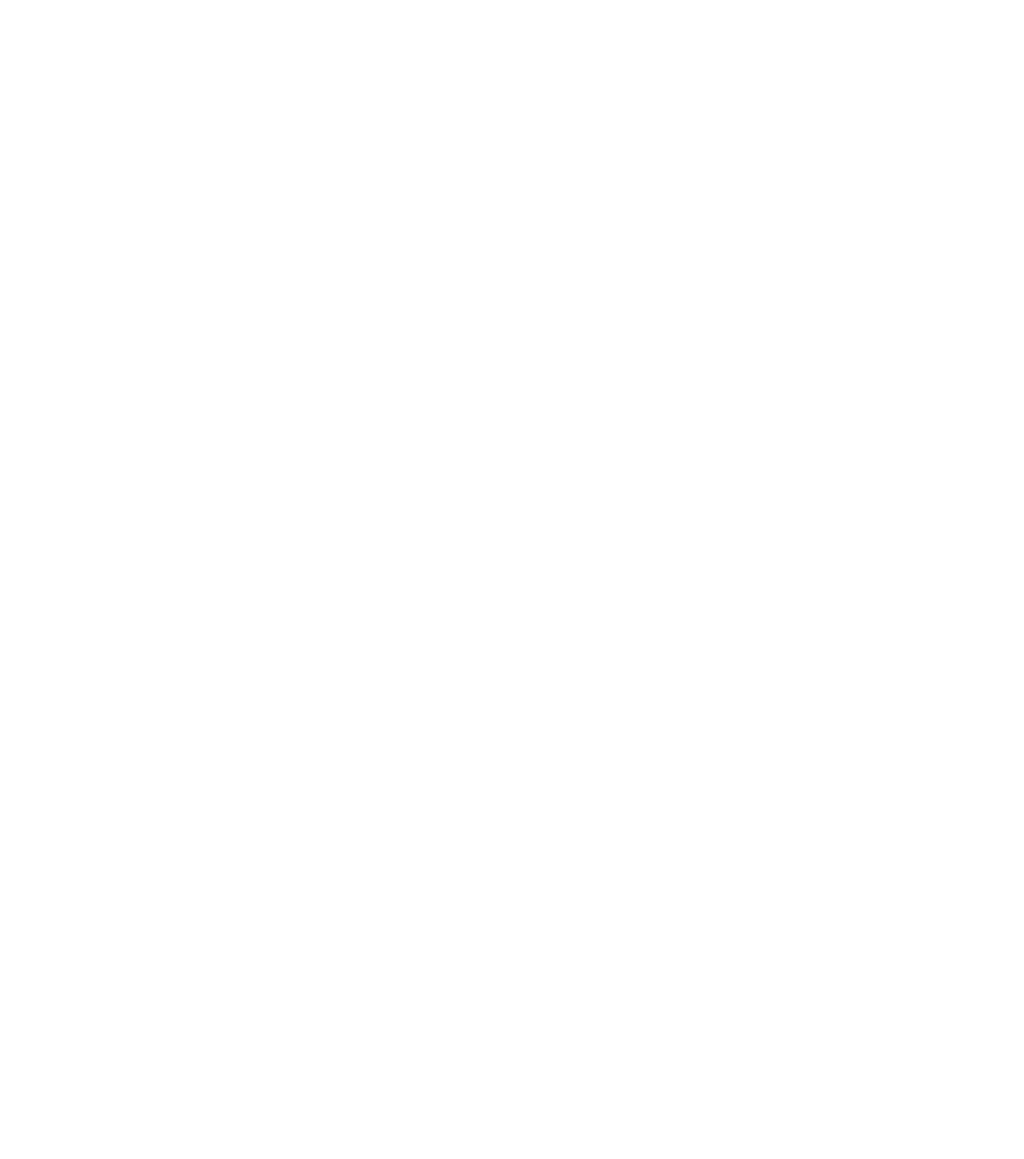
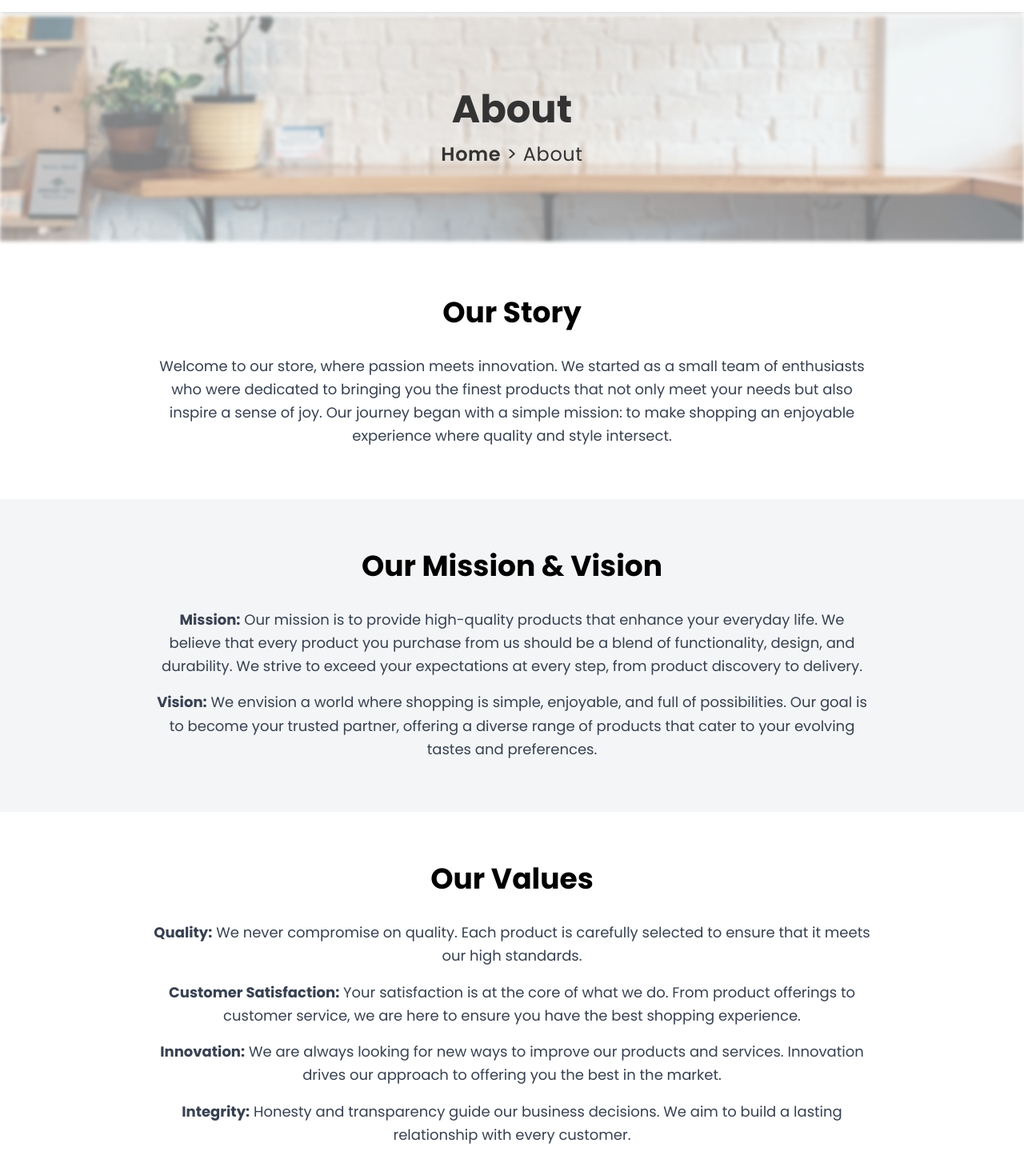
Before and after one commit to kraymis/eKomm, a React (Vite) app in the folder frontend/: page /about in a window 1280 px wide. Before the commit this address had no page. Shown: the part 81-1530 px from the top of the page at 80% size. Before the commit the page ends 800 px from the top, so only its background shows below. Built offline with nearby package versions, Linux system fonts and the light colour scheme.

Commit message:
added about page

```diff
--- a/frontend/src/App.jsx
+++ b/frontend/src/App.jsx
@@ -9,6 +9,7 @@
 import Signup from './pages/Signup';
 import Admin from './pages/Admin';
 import FavouritePage from './pages/FavouritePage';
+import AboutPage from './pages/AboutPage';
 // import Contact from './components/Contact';
 
 function App() {
@@ -25,6 +26,7 @@
         <Route path='/signup' element={<Signup />} />
         <Route path='/admin' element={<Admin />} />
         <Route path='/favourite' element={<FavouritePage />} />
+        <Route path='/about' element={<AboutPage />} />
         {/* <Route path='/contact' element={<Contact />} /> */}
       </Routes>
     </Router>
--- /dev/null
+++ b/frontend/src/pages/AboutPage.jsx
@@ -0,0 +1,85 @@
+import React from 'react';
+import NavBar from '../components/NavBar';
+import imgShop from "../assets/shop.png";
+import Footer from '../components/Footer';
+
+const AboutPage = () => {
+    return (
+        <div className='about-page'>
+            <NavBar />
+
+            {/* Header Section */}
+            <div className='relative w-full h-auto overflow-hidden flex justify-center items-center'>
+                <img src={imgShop} alt='shop' className='w-full h-auto' />
+                <div className='absolute flex-col top-0 gap-4 left-0 w-full h-full flex justify-center items-center p-16'>
+                    <h5 className='text-[#333] font-bold text-5xl'>About</h5>
+                    <h5 className='text-[#333] font-light text-2xl tracking-wide'>
+                        <span className='font-semibold'>Home</span> &gt; About
+                    </h5>
+                </div>
+            </div>
+
+            {/* Company Story Section */}
+            <div className='px-8 py-16 text-center bg-white'>
+                <h2 className='text-4xl font-bold mb-8'>Our Story</h2>
+                <p className='text-lg text-gray-700 leading-relaxed max-w-4xl mx-auto'>
+                    Welcome to our store, where passion meets innovation. We started as a small team of
+                    enthusiasts who were dedicated to bringing you the finest products that not only meet
+                    your needs but also inspire a sense of joy. Our journey began with a simple mission:
+                    to make shopping an enjoyable experience where quality and style intersect.
+                </p>
+            </div>
+
+            {/* Mission and Vision Section */}
+            <div className='bg-[#F4F5F7] px-8 py-16 text-center'>
+                <h2 className='text-4xl font-bold mb-8'>Our Mission & Vision</h2>
+                <div className='max-w-4xl mx-auto'>
+                    <p className='text-lg text-gray-700 leading-relaxed mb-4'>
+                        <strong>Mission:</strong> Our mission is to provide high-quality products that
+                        enhance your everyday life. We believe that every product you purchase from us
+                        should be a blend of functionality, design, and durability. We strive to exceed
+                        your expectations at every step, from product discovery to delivery.
+                    </p>
+                    <p className='text-lg text-gray-700 leading-relaxed'>
+                        <strong>Vision:</strong> We envision a world where shopping is simple,
+                        enjoyable, and full of possibilities. Our goal is to become your trusted partner,
+                        offering a diverse range of products that cater to your evolving tastes and
+                        preferences.
+                    </p>
+                </div>
+            </div>
+
+            {/* Values Section */}
+            <div className='px-8 py-16 text-center bg-white'>
+                <h2 className='text-4xl font-bold mb-8'>Our Values</h2>
+                <div className='max-w-4xl mx-auto'>
+                    <ul className='text-lg text-gray-700 leading-relaxed'>
+                        <li className='mb-4'>
+                            <strong>Quality:</strong> We never compromise on quality. Each product is
+                            carefully selected to ensure that it meets our high standards.
+                        </li>
+                        <li className='mb-4'>
+                            <strong>Customer Satisfaction:</strong> Your satisfaction is at the core of
+                            what we do. From product offerings to customer service, we are here to ensure
+                            you have the best shopping experience.
+                        </li>
+                        <li className='mb-4'>
+                            <strong>Innovation:</strong> We are always looking for new ways to improve our
+                            products and services. Innovation drives our approach to offering you the best
+                            in the market.
+                        </li>
+                        <li className='mb-4'>
+                            <strong>Integrity:</strong> Honesty and transparency guide our business
+                            decisions. We aim to build a lasting relationship with every customer.
+                        </li>
+                    </ul>
+                </div>
+            </div>
+
+            {/* Footer Section */}
+            <Footer />
+        </div>
+    );
+};
+
+export default AboutPage;
```
